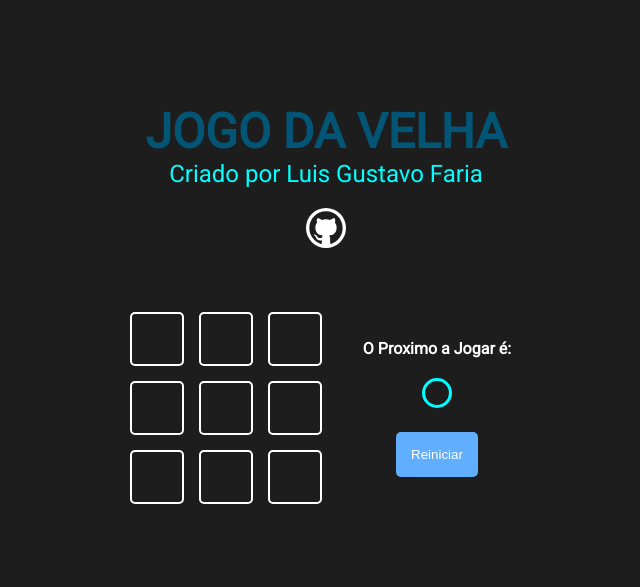
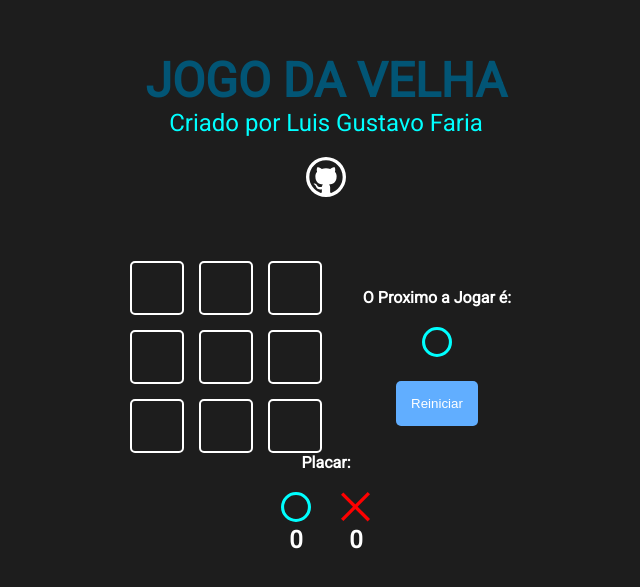
Before and after one commit to luisgustavofaria/react-jogo-da-velha, a Next.js app: page / in a window 1280 px wide. Shown: the part 117-704 px from the top of the page, without its empty margins (314-954 px from the left). Built offline with nearby package versions, Linux system fonts and the light colour scheme.

Commit message:
criando placar

```diff
--- a/src/components/game/Game.jsx
+++ b/src/components/game/Game.jsx
@@ -2,6 +2,7 @@
 import styles from "./Game.module.css"
 import GameOption from "../gameOption/GameOption"
 import GameInfo from "../gameInfo/GameInfo"
+import Score from "../score/Score"
 
 const winnerTable = [
     [0, 1, 2],
@@ -20,6 +21,8 @@
     const [winner, setWinner] = useState(0)
     const [winnerLine, setWinnerLine] = useState([])
     const [draw, setDraw] = useState(false)
+    const [xWinnerTimes, setXWinnerTimes] = useState(0)
+    const [circleWinnerTimes, setCircleWinnerTimes] = useState(0)
 
 
 
@@ -38,6 +41,11 @@
             if (sum === 3 || sum === -3 ) {
                 setWinner( sum / 3)
                 setWinnerLine(line)
+                if (sum > 0) {
+                    setCircleWinnerTimes(circleWinnerTimes + 1)
+                  } else {
+                    setXWinnerTimes(xWinnerTimes + 1)
+                  }
             }
         })
     }
@@ -70,6 +78,7 @@
     }, [winner])
 
     return (
+        <>
             <div className={styles.gameContent}>
                 <div className={styles.game}>
                     {
@@ -91,6 +100,11 @@
                     isDraw={draw}
                     />
             </div>
+            <Score
+                xWinnerTimes={xWinnerTimes}
+                circleWinnerTimes={circleWinnerTimes}
+            />
+        </>
 
     )
 }
--- /dev/null
+++ b/src/components/score/Score.jsx
@@ -0,0 +1,23 @@
+import styles from './Score.module.css'
+
+import Icon from '../icon/Icon'
+
+function Score ({ xWinnerTimes, circleWinnerTimes }) {
+  return (
+    <>
+      <h4>Placar:</h4>
+      <div className={styles.score}>
+        <div className={styles.scoreContent}>
+          <Icon iconName="circle" />
+          <h2>{circleWinnerTimes}</h2>
+        </div>
+        <div className={styles.scoreContent}>
+          <Icon iconName="x" />
+          <h2>{xWinnerTimes}</h2>
+        </div>
+      </div>
+    </>
+  )
+}
+
+export default Score
--- /dev/null
+++ b/src/components/score/Score.module.css
@@ -0,0 +1,11 @@
+.score {
+    display: flex;
+    gap: 30px;
+    margin-top: 20px;
+  }
+
+  .scoreContent {
+    display: flex;
+    flex-direction: column;
+    align-items: center;
+  }
```
Lines whose indentation alone changed are shown as unchanged.
